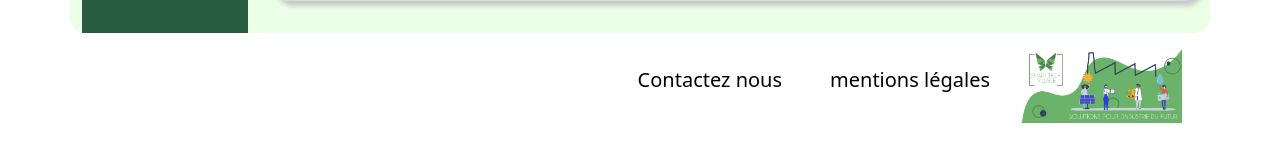
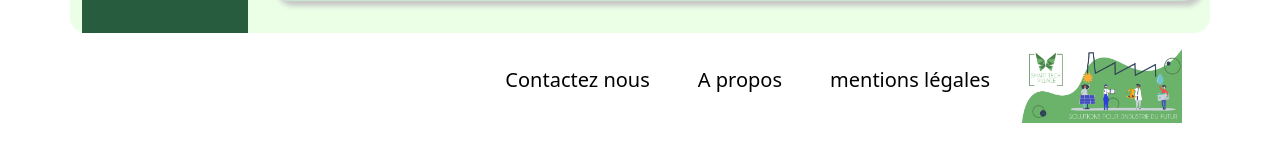
Before and after one commit to loclose-red/EPM-serv-symf, a Symfony app: template templates/admin/adminboard.html.twig in a window 1280 px wide. Shown: the part 1433-1594 px from the top of the page. Run offline with Twig, Linux system fonts and the light colour scheme; the template is opened without the code that fills it, so the values that code supplies are empty; some libraries are stand-ins or nearby versions.

Commit message:
ajout des pages:  mentions légales, contact, à propos.

```diff
--- /dev/null
+++ b/templates/aPropos.html.twig
@@ -0,0 +1,5 @@
+{% extends 'base.html.twig' %}
+{% block title %}a propos{% endblock %}
+{% block body %}
+<h1>A Propos</h1>
+{% endblock %}
--- a/templates/base.html.twig
+++ b/templates/base.html.twig
@@ -65,8 +65,13 @@
     <ul>
       {# <li><a class="navbar-brand" aria-current="page" href="{{ path('home')}}">Contacter nous</a></li> #}
       {# <li><a class="navbar-brand" aria-current="page" href="{{ path('app_login')}}">mentions légales</a></li> #}
-      <li><a class="navbar-brand" aria-current="page" href="#">Contactez nous</a></li>
-      <li><a class="navbar-brand" aria-current="page" href="#">mentions légales</a></li>
+
+      <li><a class="navbar-brand" aria-current="page" href="{{ path('contact')}}">Contactez nous</a></li>
+      <li><a class="navbar-brand" aria-current="page" href="{{ path('a_propos')}}">A propos</a></li>
+      <li><a class="navbar-brand" aria-current="page" href="{{ path('mentions_legales')}}">mentions légales</a></li>
+      {# <li><a class="navbar-brand" aria-current="page" href="#">Contactez nous</a></li> #}
+      {# <li><a class="navbar-brand" aria-current="page" href="#">A propos</a></li> #}
+      {# <li><a class="navbar-brand" aria-current="page" href="#">mentions légales</a></li> #}
 
     </ul>
 
--- /dev/null
+++ b/templates/contact.html.twig
@@ -0,0 +1,5 @@
+{% extends 'base.html.twig' %}
+{% block title %}contact{% endblock %}
+{% block body %}
+<h1>Contact</h1>
+{% endblock %}
--- /dev/null
+++ b/templates/mentionsLegales.html.twig
@@ -0,0 +1,5 @@
+{% extends 'base.html.twig' %}
+{% block title %}mentions légales{% endblock %}
+{% block body %}
+<h1>Mentions légales</h1>
+{% endblock %}
```
Also changed, not shown: src/Controller/SecurityController.php (+30 -0 lines), 1 other file.
